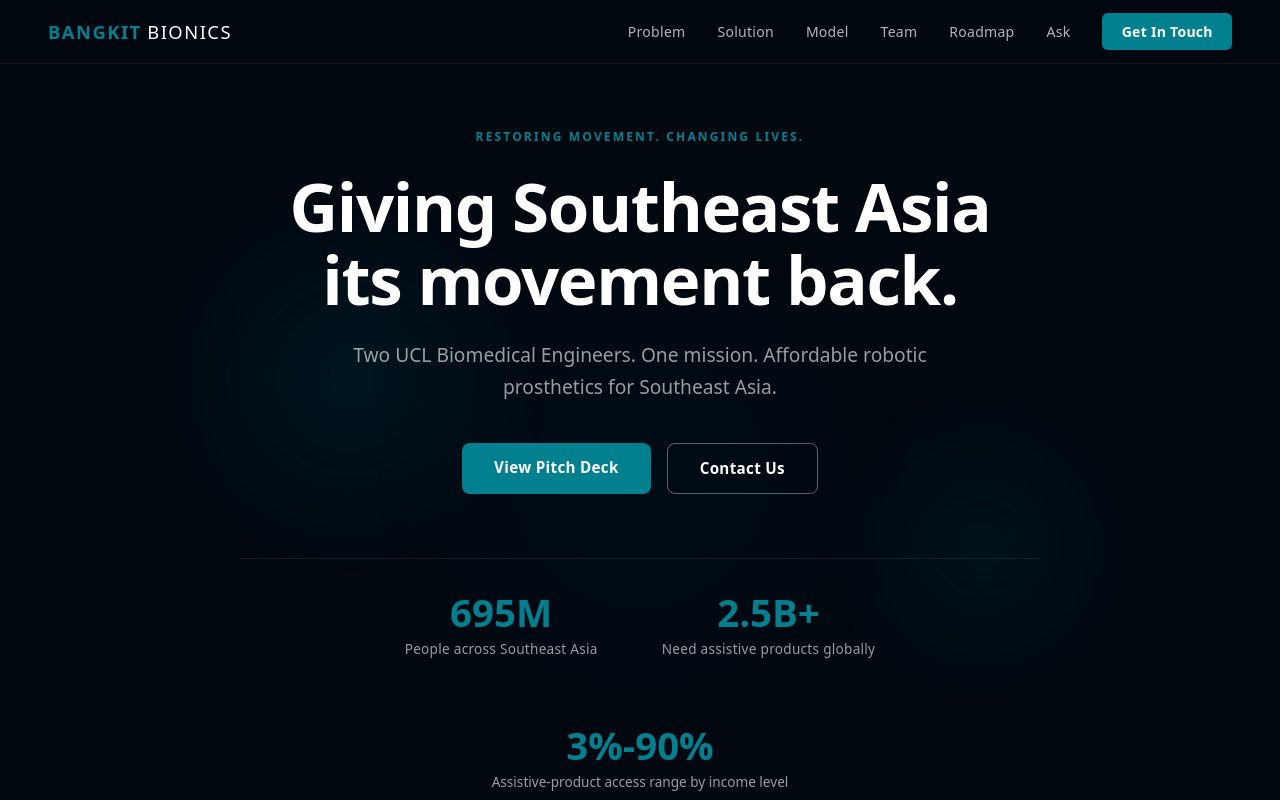
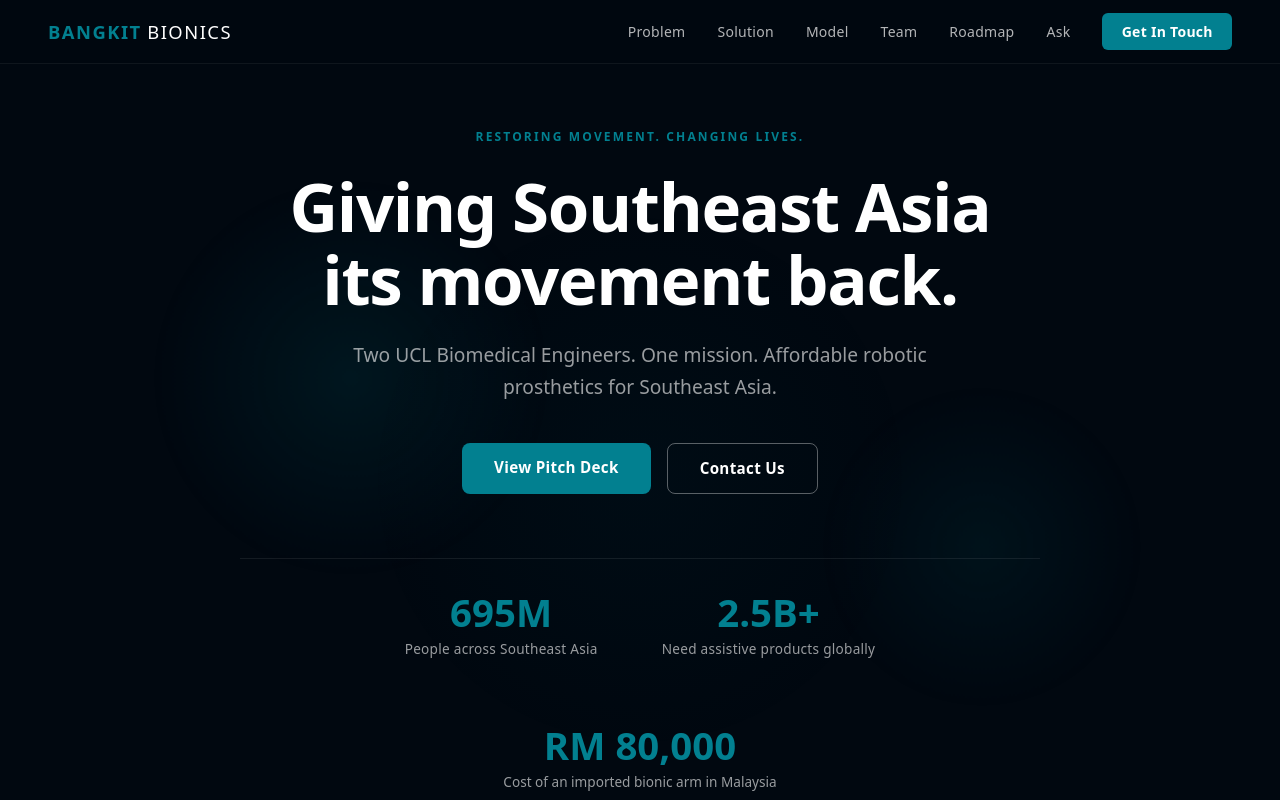
Before and after one commit to TheIronA/bangkit-bionics, a Next.js app: page / in a window 1280 px wide. Shown: the top 800 px of the page. Built offline with nearby package versions, Linux system fonts and the light colour scheme.

Commit message:
refactor(home): update technology validation and cost details for clarity and relevance

```diff
--- a/public/pitch-deck.html
+++ b/public/pitch-deck.html
@@ -1299,8 +1299,8 @@
             <p style="font-size:0.83rem; color:var(--muted);">The Malaysian regulatory pathway is being mapped against MDA requirements, while ethics-board preparation and ISO 13485 planning are being scoped in parallel.</p>
           </div>
           <div class="card" style="padding:18px 22px; border-left:3px solid var(--green);">
-            <h3 class="card-title" style="color:var(--green);">Technology Validated (Component Level)</h3>
-            <p style="font-size:0.83rem; color:var(--muted);">Bench testing is underway on EMG signal capture, filtering, and printed structural parts. The goal is to de-risk core subsystems before full-device prototyping.</p>
+            <h3 class="card-title" style="color:var(--green);">Component-Level Testing Scoped</h3>
+            <p style="font-size:0.83rem; color:var(--muted);">Bench testing of EMG signal capture, filtering, and printed structural parts is planned as the first technical milestone. The goal is to de-risk core subsystems before full-device prototyping.</p>
           </div>
           <div class="card" style="padding:18px 22px; border-left:3px solid var(--green);">
             <h3 class="card-title" style="color:var(--green);">NTIS Pathway Identified</h3>
--- a/src/app/page.tsx
+++ b/src/app/page.tsx
@@ -233,8 +233,8 @@
             <StatCounter value={695} suffix="M" label="People across Southeast Asia" started={statsStarted} />
             <StatCounter value={2500} displayValue="2.5B+" label="Need assistive products globally" started={statsStarted} />
             <div style={{ textAlign: "center" }}>
-              <div style={{ fontFamily: "var(--font-heading)", fontSize: "clamp(1.8rem, 3vw, 2.5rem)", fontWeight: 700, color: "var(--teal)", lineHeight: 1.1 }}>3%-90%</div>
-              <div style={{ fontSize: "0.85rem", color: "var(--white-60)", marginTop: "0.35rem" }}>Assistive-product access range by income level</div>
+              <div style={{ fontFamily: "var(--font-heading)", fontSize: "clamp(1.8rem, 3vw, 2.5rem)", fontWeight: 700, color: "var(--teal)", lineHeight: 1.1 }}>RM 80,000</div>
+              <div style={{ fontSize: "0.85rem", color: "var(--white-60)", marginTop: "0.35rem" }}>Cost of an imported bionic arm in Malaysia</div>
             </div>
           </div>
         </div>
@@ -593,8 +593,8 @@
                 desc: "Direct access to neurosurgery via co-founder Alwi\u2019s father, a practising consultant neurosurgeon. Orthopaedic referral conversations are underway, with early pilot-patient outreach in progress.",
               },
               {
-                label: "02", title: "Technology Validated at Component Level",
-                desc: "Bench testing is underway on EMG signal capture, filtering, and printed structural parts. The goal is to de-risk core subsystems before full-device prototyping.",
+                label: "02", title: "Component-Level Testing Scoped",
+                desc: "Bench testing of EMG signal capture, filtering, and printed structural parts is planned as the first technical milestone. The goal is to de-risk core subsystems before full-device prototyping.",
               },
               {
                 label: "03", title: "Regulatory Pathway Mapped",
@@ -617,7 +617,7 @@
           </div>
           <div className="fade-up" style={{ background: "rgba(2,128,144,0.06)", border: "1px solid rgba(2,128,144,0.2)", borderRadius: "12px", padding: "2rem 2.5rem", marginTop: "2rem" }}>
             <p style={{ fontSize: "clamp(0.9rem, 1.5vw, 1rem)", color: "rgba(255,255,255,0.75)", lineHeight: 1.75, maxWidth: 820 }}>
-              <span style={{ fontFamily: "var(--font-heading)", color: "var(--teal)", fontWeight: 600 }}>This NTIS stage is not starting from a blank page.</span>{" "}Clinical access, regulatory planning, and early technical work are already underway. The sandbox funds the next stage of product validation.
+              <span style={{ fontFamily: "var(--font-heading)", color: "var(--teal)", fontWeight: 600 }}>This NTIS stage is not starting from a blank page.</span>{" "}Clinical access and regulatory planning are already in place. The sandbox funds the first stage of technical validation.
             </p>
           </div>
         </div>
```
